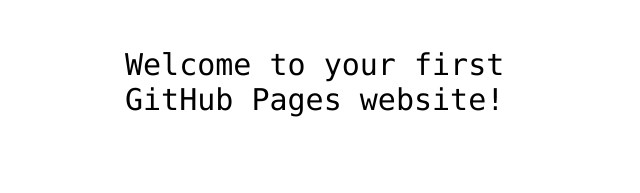
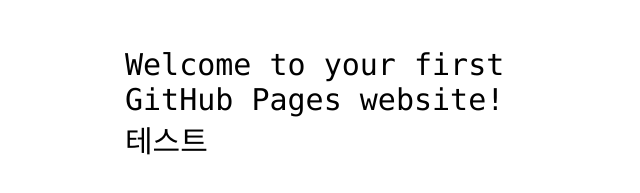
Before and after one commit to muzic1004/hello-world, a plain HTML site: page index.html in a window 1280 px wide. Shown: the part 341-534 px from the top of the page, without its empty margins (315-955 px from the left). Drawn offline with Linux system fonts and the light colour scheme.

Commit message:
테스트

```diff
--- a/index.html
+++ b/index.html
@@ -12,7 +12,7 @@
 <img src="https://octodex.github.com/images/daftpunktocat-thomas.gif" id="octocat" alt="octocat-gif" />
 
 <!-- Change this code here by copy and pasting your template on line 15 -->
-<p>Welcome to your first GitHub Pages website!</p>
+<p>Welcome to your first GitHub Pages website! 테스트</p>
 
 </body>
 </html>
```
